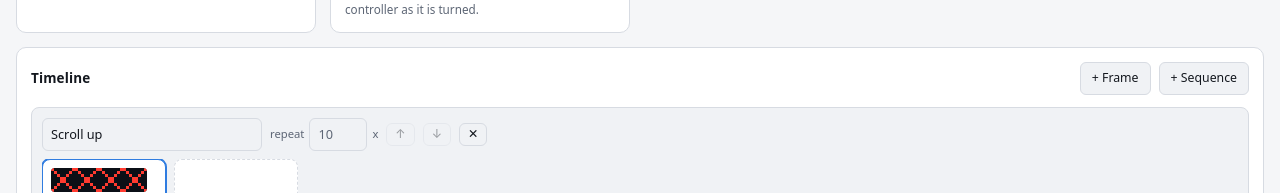
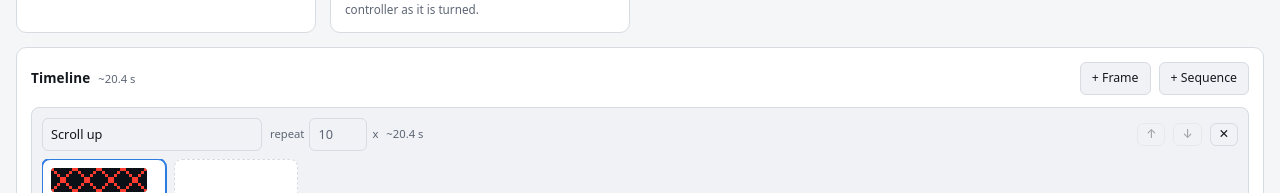
Before and after one commit to DushanPramod/led-pattern-generator, a React (Vite) app: page / in a window 1280 px wide. Shown: the part 1074-1267 px from the top of the page. Built offline with nearby package versions, Linux system fonts and the light colour scheme.

Commit message:
feat: add duration calculations for timeline and sequences with formatting utility

```diff
--- a/src/App.css
+++ b/src/App.css
@@ -806,6 +806,25 @@ code {
   gap: 12px;
 }
 
+.timeline-title {
+  display: flex;
+  align-items: baseline;
+  gap: 8px;
+}
+
+/* Estimated run time, on the timeline head and on each sequence. */
+.run-time {
+  font-size: 0.75rem;
+  font-variant-numeric: tabular-nums;
+  color: var(--muted);
+  white-space: nowrap;
+  cursor: help;
+}
+
+.group header .run-time {
+  margin-right: auto;
+}
+
 .groups {
   display: flex;
   flex-direction: column;
--- a/src/components/FrameList.tsx
+++ b/src/components/FrameList.tsx
@@ -1,7 +1,14 @@
 import { useEffect, useRef, useState } from 'react'
-import type { Frame, Grid } from '../types'
+import type { Frame, Grid, Group } from '../types'
 import { DEFAULT_LED_COLOR } from '../lib/colors'
+import {
+  formatDuration,
+  groupDurationMs,
+  groupPassMs,
+  timelineDurationMs,
+} from '../lib/duration'
 import { panelView } from '../lib/simulate'
+import { baseSpeedMs } from '../lib/speed'
 import { useProject } from '../state/useProject'
 
 function FrameThumb({ frame, grid, rowColors }: { frame: Frame; grid: Grid; rowColors: string[] }) {
@@ -44,10 +51,48 @@ function motionLabel(frame: Frame): string {
   return `${parts.join('+') || 'still'} ${m.steps}`
 }
 
+/**
+ * How long one sequence takes, repeats included — the number that answers
+ * "how long until the panel comes back round to here".
+ */
+function SequenceTime({
+  group,
+  base,
+  byId,
+  basis,
+}: {
+  group: Group
+  base: number
+  byId: Map<string, Frame>
+  basis: string
+}) {
+  const runs = Math.max(1, group.repeat)
+  const pass = groupPassMs(base, byId, group)
+  // A repeated sequence shows its total, so the per-pass length — the part a
+  // user would otherwise have to divide out — goes in the tooltip.
+  const title =
+    runs > 1
+      ? `${runs} passes of ${formatDuration(pass)}, ${basis}`
+      : `One pass of this sequence ${basis}`
+  return (
+    <span className="run-time" title={title}>
+      ~{formatDuration(groupDurationMs(base, byId, group))}
+    </span>
+  )
+}
+
 export function FrameList() {
   const { project, selectedFrameId, dispatch } = useProject()
   const [dragId, setDragId] = useState<string | null>(null)
   const byId = new Map(project.frames.map((f) => [f.id, f]))
+
+  // With a controller fitted these times track the knob, so say so rather than
+  // letting a number that moves on its own look wrong.
+  const base = baseSpeedMs(project.speed)
+  const total = timelineDurationMs(base, byId, project.groups)
+  const basis = project.speed.useController
+    ? `at the knob's current ${base} ms per step`
+    : `at ${base} ms per step`
 
   const drop = (groupId: string, index: number) => {
     if (dragId) dispatch({ type: 'moveFrame', frameId: dragId, toGroupId: groupId, toIndex: index })
@@ -57,7 +102,12 @@ export function FrameList() {
   return (
     <section className="panel timeline">
       <div className="timeline-head">
-        <h3>Timeline</h3>
+        <div className="timeline-title">
+          <h3>Timeline</h3>
+          <span className="run-time" title={`One lap of the timeline ${basis}`}>
+            ~{formatDuration(total)}
+          </span>
+        </div>
         <div className="tools">
           <button type="button" onClick={() => dispatch({ type: 'addFrame' })}>+ Frame</button>
           <button type="button" onClick={() => dispatch({ type: 'addGroup' })}>+ Sequence</button>
@@ -91,6 +141,7 @@ export function FrameList() {
                 />
                 <span>x</span>
               </label>
+              <SequenceTime group={group} base={base} byId={byId} basis={basis} />
               <button
                 type="button"
                 className="icon"
--- /dev/null
+++ b/src/lib/duration.ts
@@ -0,0 +1,80 @@
+import type { Frame, Group, SpeedControl } from '../types'
+import { motionSteps } from './simulate'
+import { baseSpeedMs, frameStepMs } from './speed'
+
+/**
+ * How long the timeline takes to play.
+ *
+ * The generated loop holds every step for its own delay and does nothing else
+ * between them, so a run is simply steps x delay summed over the timeline —
+ * the same arithmetic playStep() performs, with the same integer step delay the
+ * preview uses. What it leaves out is the microseconds the panel spends
+ * refreshing and shifting rows, which is why everything here is an estimate
+ * and shown with a leading `~`.
+ *
+ * On a build with the preset controller fitted, the base delay is whatever the
+ * knob is asking for right now, so these numbers move with it.
+ */
+
+/** One frame, start to finish: every step of its motion held in turn. */
+export function frameDurationMs(baseMs: number, frame: Frame): number {
+  return frameStepMs(baseMs, frame) * motionSteps(frame.motion)
+}
+
+/** One pass of a sequence — its frames once through, repeats not counted. */
+export function groupPassMs(baseMs: number, byId: Map<string, Frame>, group: Group): number {
+  let total = 0
+  for (const id of group.frameIds) {
+    const frame = byId.get(id)
+    // A missing id is skipped rather than counted as zero-length, exactly as
+    // renderTimeline() skips it.
+    if (frame) total += frameDurationMs(baseMs, frame)
+  }
+  return total
+}
+
+/** A whole sequence as the loop plays it, all its repeats included. */
+export function groupDurationMs(baseMs: number, byId: Map<string, Frame>, group: Group): number {
+  return groupPassMs(baseMs, byId, group) * Math.max(1, group.repeat)
+}
+
+/** Every sequence in order: one lap of the panel before it starts over. */
+export function timelineDurationMs(
+  baseMs: number,
+  byId: Map<string, Frame>,
+  groups: Group[],
+): number {
+  return groups.reduce((total, group) => total + groupDurationMs(baseMs, byId, group), 0)
+}
+
+/** The same, straight from a project's speed block. */
+export function projectDurationMs(
+  speed: SpeedControl,
+  frames: Frame[],
+  groups: Group[],
+): number {
+  const byId = new Map(frames.map((f) => [f.id, f]))
+  return timelineDurationMs(baseSpeedMs(speed), byId, groups)
+}
+
+/**
+ * A duration a user can read at a glance.
+ *
+ * Short runs stay in milliseconds because that is the unit everything else in
+ * the editor is set in; past a second the reading matters more than the
+ * precision, so it drops to one decimal and then to minutes and hours.
+ */
+export function formatDuration(ms: number): string {
+  if (!Number.isFinite(ms) || ms <= 0) return '0 ms'
+  if (ms < 1000) return `${Math.round(ms)} ms`
+
+  const seconds = ms / 1000
+  if (seconds < 60) return `${Number(seconds.toFixed(seconds < 10 ? 2 : 1))} s`
+
+  const whole = Math.round(seconds)
+  const h = Math.floor(whole / 3600)
+  const m = Math.floor((whole % 3600) / 60)
+  const s = whole % 60
+  if (h > 0) return `${h}h ${String(m).padStart(2, '0')}m ${String(s).padStart(2, '0')}s`
+  return `${m}m ${String(s).padStart(2, '0')}s`
+}
```
